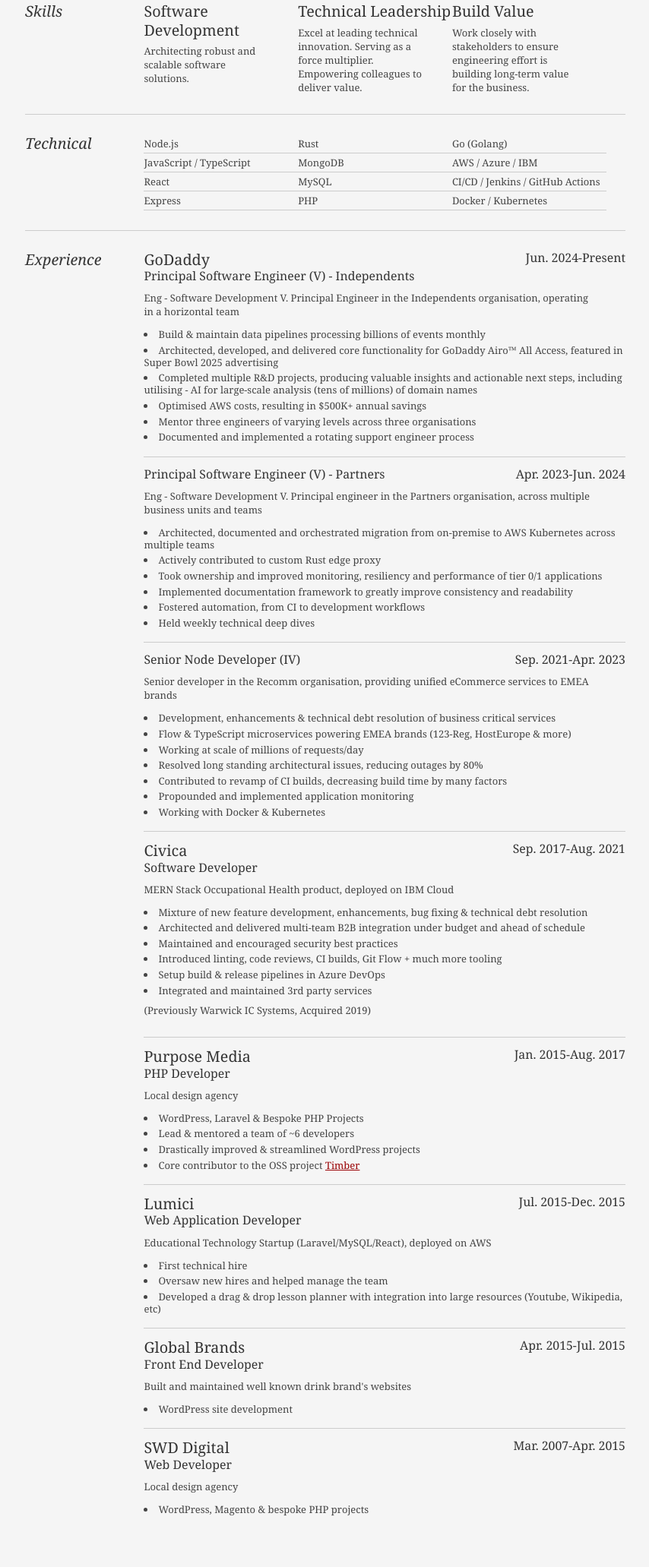
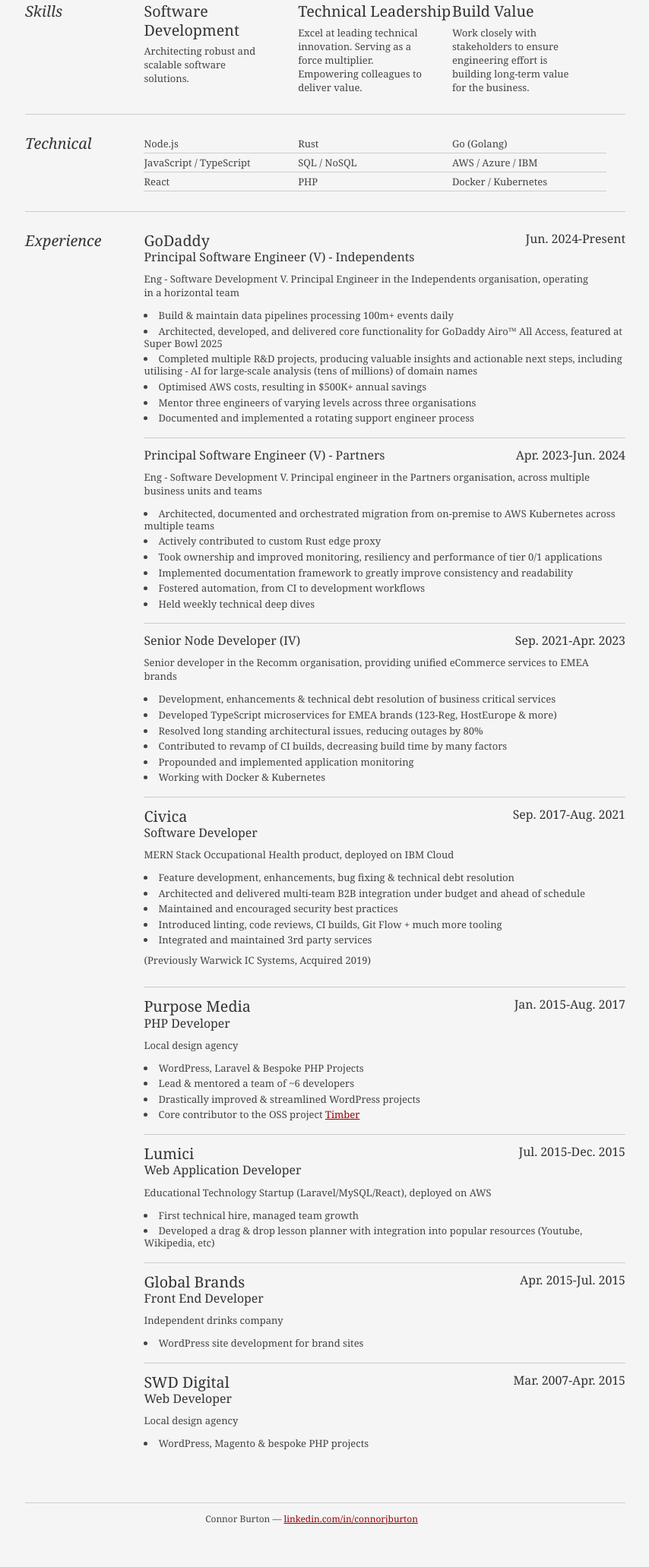
Before and after one commit to connorjburton/connorburton.com, a plain HTML site: page public/index.html in a window 1280 px wide. Shown: the part 335-2398 px from the top of the page at 76% size, without its empty margins (212-1066 px from the left). Drawn offline with Linux system fonts and the light colour scheme.

Commit message:
Update index.html

```diff
--- a/public/index.html
+++ b/public/index.html
@@ -78,21 +78,18 @@
 							<ul class="talent">
 								<li>Node.js</li>
 								<li>JavaScript / TypeScript</li>
-								<li>React</li>
-								<li class="last">Express</li>
+								<li class="last">React</li>
 							</ul>
 
 							<ul class="talent">
 								<li>Rust</li>
-								<li>MongoDB</li>
-								<li>MySQL</li>
+								<li>SQL / NoSQL</li>
 								<li class="last">PHP</li>
 							</ul>
 
 							<ul class="talent">
 								<li>Go (Golang)</li>
 								<li>AWS / Azure / IBM</li>
-								<li>CI/CD / Jenkins / GitHub Actions</li>
 								<li class="last">Docker / Kubernetes</li>
 							</ul>
 						</div>
@@ -111,8 +108,8 @@
 								<h4>Jun. 2024-Present</h4>
 								<p>Eng - Software Development V. Principal Engineer in the Independents organisation, operating in a horizontal team</p>
 								<ul>
-									<li>Build & maintain data pipelines processing billions of events monthly</li>
-									<li>Architected, developed, and delivered core functionality for GoDaddy Airo™ All Access, featured in Super Bowl 2025 advertising</li>
+									<li>Build & maintain data pipelines processing 100m+ events daily</li>
+									<li>Architected, developed, and delivered core functionality for GoDaddy Airo™ All Access, featured at Super Bowl 2025</li>
 									<li>Completed multiple R&D projects, producing valuable insights and actionable next steps, including utilising - AI for large-scale analysis (tens of millions) of domain names</li>
 									<li>Optimised AWS costs, resulting in $500K+ annual savings</li>
 									<li>Mentor three engineers of varying levels across three organisations</li>
@@ -140,8 +137,7 @@
 								<p>Senior developer in the Recomm organisation, providing unified eCommerce services to EMEA brands</p>
 								<ul>
 									<li>Development, enhancements & technical debt resolution of business critical services</li>
-									<li>Flow & TypeScript microservices powering EMEA brands (123-Reg, HostEurope & more)</li>
-									<li>Working at scale of millions of requests/day</li>
+									<li>Developed TypeScript microservices for EMEA brands (123-Reg, HostEurope & more)</li>
 									<li>Resolved long standing architectural issues, reducing outages by 80%</li>
 									<li>Contributed to revamp of CI builds, decreasing build time by many factors</li>
 									<li>Propounded and implemented application monitoring</li>
@@ -155,11 +151,10 @@
 								<h4>Sep. 2017-Aug. 2021</h4>
 								<p>MERN Stack Occupational Health product, deployed on IBM Cloud</p>
 								<ul>
-									<li>Mixture of new feature development, enhancements, bug fixing & technical debt resolution</li>
+									<li>Feature development, enhancements, bug fixing & technical debt resolution</li>
 									<li>Architected and delivered multi-team B2B integration under budget and ahead of schedule</li>
 									<li>Maintained and encouraged security best practices</li>
 									<li>Introduced linting, code reviews, CI builds, Git Flow + much more tooling</li>
-									<li>Setup build & release pipelines in Azure DevOps</li>
 									<li>Integrated and maintained 3rd party services</li>
 								</ul>
 								<p>(Previously Warwick IC Systems, Acquired 2019)</p>
@@ -183,9 +178,8 @@
 								<h4>Jul. 2015-Dec. 2015</h4>
 								<p>Educational Technology Startup (Laravel/MySQL/React), deployed on AWS</p>
 								<ul>
-									<li>First technical hire</li>
-									<li>Oversaw new hires and helped manage the team</li>
-									<li>Developed a drag & drop lesson planner with integration into large resources (Youtube, Wikipedia, etc)</li>
+									<li>First technical hire, managed team growth</li>
+									<li>Developed a drag & drop lesson planner with integration into popular resources (Youtube, Wikipedia, etc)</li>
 								</ul>
 							</div>
 
@@ -193,9 +187,9 @@
 								<h2>Global Brands</h2>
 								<h3>Front End Developer</h3>
 								<h4>Apr. 2015-Jul. 2015</h4>
-								<p>Built and maintained well known drink brand's websites</p>
+								<p>Independent drinks company</p>
 								<ul>
-									<li>WordPress site development</li>
+									<li>WordPress site development for brand sites</li>
 								</ul>
 							</div>
 
```
